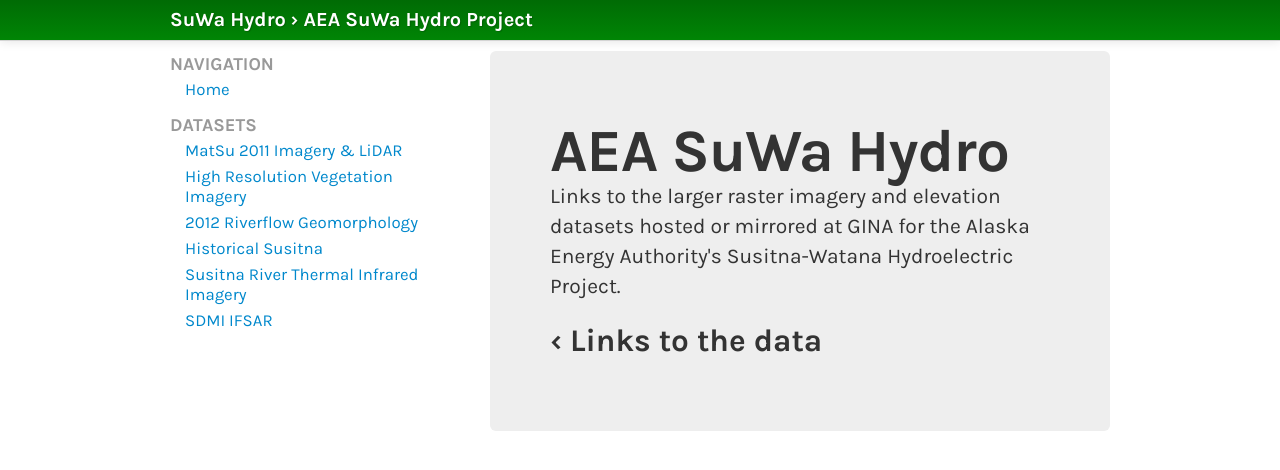
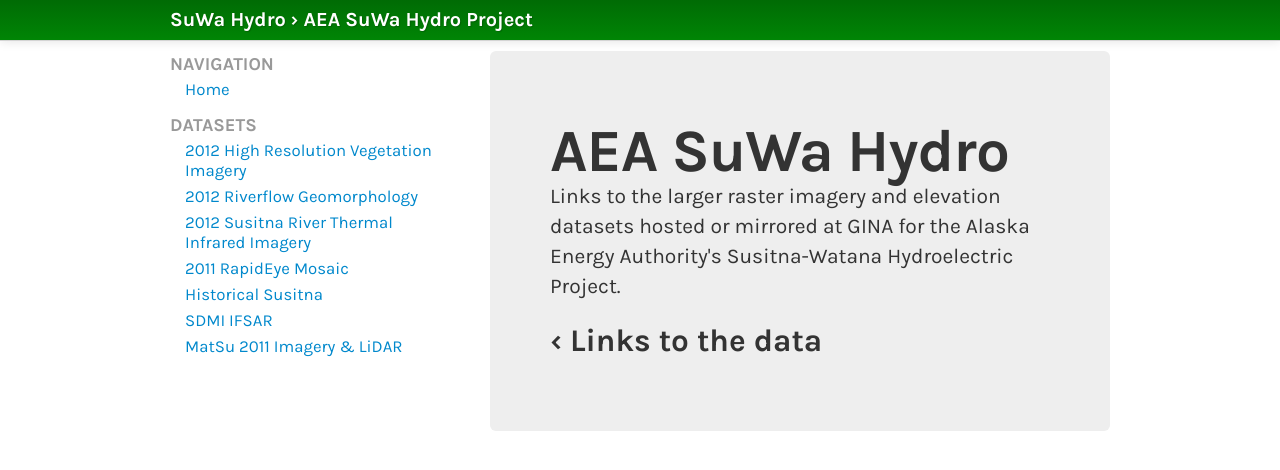
Before and after one commit to gina-alaska/gis.suhydro.org, a Jekyll site: the page built from index.html, in a window 1280 px wide. Shown: the top 470 px of the page. Built offline with Jekyll 4.4.1, drawn with Linux system fonts in a browser that asks for light colours.

```diff
--- a/Gemfile
+++ b/Gemfile
@@ -5,3 +5,4 @@ source "https://rubygems.org"
 gem 'jekyll'
 gem 'compass'
 gem 'highline'
+gem 'RedCloth'
--- a/_layouts/default.html
+++ b/_layouts/default.html
@@ -27,12 +27,13 @@
             <li class="nav-header">Navigation</li>
             <li class="{% if page.url == '/index.html' %}active{% endif %}"><a href="/">Home</a></li>
             <li class="nav-header">Datasets</li>
+            <li><a href="/data/2012-high-resolution-vegetation-imagery.html">2012 High Resolution Vegetation Imagery</a></li>
+            <li><a href="/data/2012-geomorphology-riverflow.html">2012 Riverflow Geomorphology</a></li>
+	    <li><a href="/data/susitna-river-thermal-infrared-imagery.html">2012 Susitna River Thermal Infrared Imagery</a></li>
+	    <li><a href="/data/2012-rapideye-mosaic.html">2011 RapidEye Mosaic</a></li>
+	    <li><a href="/data/historical_susitna/">Historical Susitna</a></li>
+            <li><a href="/data/sdmi-ifsar.html">SDMI IFSAR</a>
             <li><a href="/data/matsu_imagery_lidar.html">MatSu 2011 Imagery & LiDAR</a></li>
-            <li><a href="/data/2012-high-resolution-vegetation-imagery.html">High Resolution Vegetation Imagery</a></li>
-            <li><a href="/data/2012-geomorphology-riverflow.html">2012 Riverflow Geomorphology</a></li>
-            <li><a href="/data/historical_susitna/">Historical Susitna</a></li>
-	    <li><a href="/data/susitna-river-thermal-infrared-imagery.html">Susitna River Thermal Infrared Imagery</a></li>
-            <li><a href="/data/sdmi-ifsar.html">SDMI IFSAR</a>
           </ul>
         </div>
         <div class="span8">
--- a/data/historical_susitna/index.textile
+++ b/data/historical_susitna/index.textile
@@ -12,11 +12,11 @@ WMS Endpoint: "ogc.gina.alaska.edu/aea/suwa":http://ogc.gina.alaska.edu/aea/suwa
 
 This dataset will be available for download shortly.
 
-Please contact dayne@alaska.edu if you are interested in a copy via a hard disk.
+Please contact mitch@gina.alaska.edu if you are interested in a copy via a hard disk.
 
 Quick overview of the data:
 
-* 1983 aerial image colleciton
+* 1983 aerial image collection
 * Panchromatic (greyscale)
 * Rescanned/reorthoed by Aerometric in 2012
 * Terrain correction done using the "2011 MatSu LiDAR":http://matsu.gina.alaska.edu
```
Also changed, not shown: data/2012-geomorphology-riverflow.textile (+8 -1 lines), data/2012-high-resolution-vegetation-imagery.md (deleted, +0 -6 lines), data/2012-high-resolution-vegetation-imagery.textile (added, +25 -0 lines), data/2012-rapideye-mosaic.textile (added, +24 -0 lines), data/susitna-river-thermal-infrared-imagery.textile (+18 -1 lines), Gemfile.lock.
